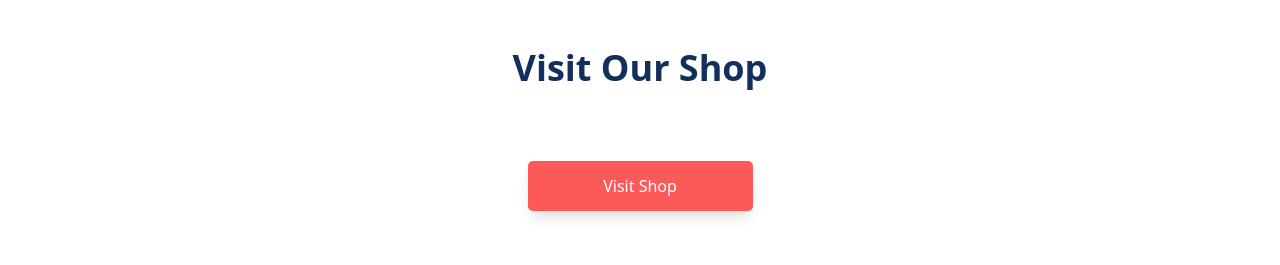
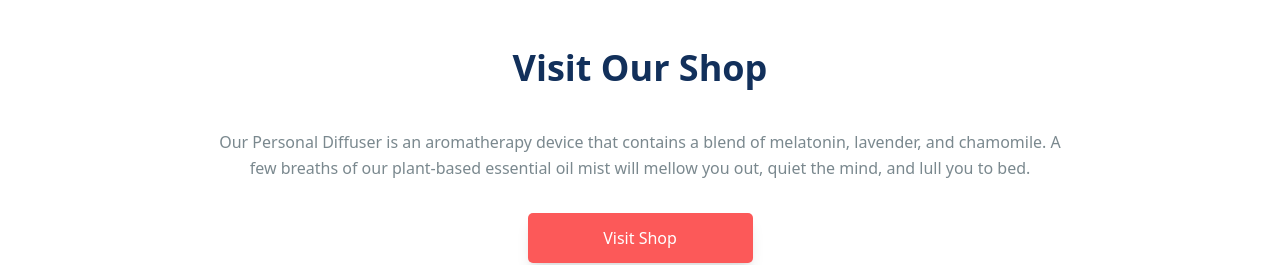
Before and after one commit to Ajiboye7/MYECURRENCYTASK, a Next.js app: page / in a window 1280 px wide. Shown: the part 3220-3485 px from the top of the page. Built offline with nearby package versions, Linux system fonts and the light colour scheme.

Commit message:
lorem to actual word

```diff
--- a/components/Visit.tsx
+++ b/components/Visit.tsx
@@ -8,7 +8,10 @@ const Visit = () => {
         Visit Our Shop
       </p>
       <p className="text-[14px] sm:text-[16px] font-normal leading-[22px] sm:leading-[26px] text-secondary mb-8">
-
+        Our Personal Diffuser is an aromatherapy device that contains a blend of
+        melatonin, lavender, and chamomile. A few breaths of our plant-based
+        essential oil mist will mellow you out, quiet the mind, and lull you to
+        bed.
       </p>
       <CustomButton title="Visit Shop" link="/shop" />
     </div>
```
